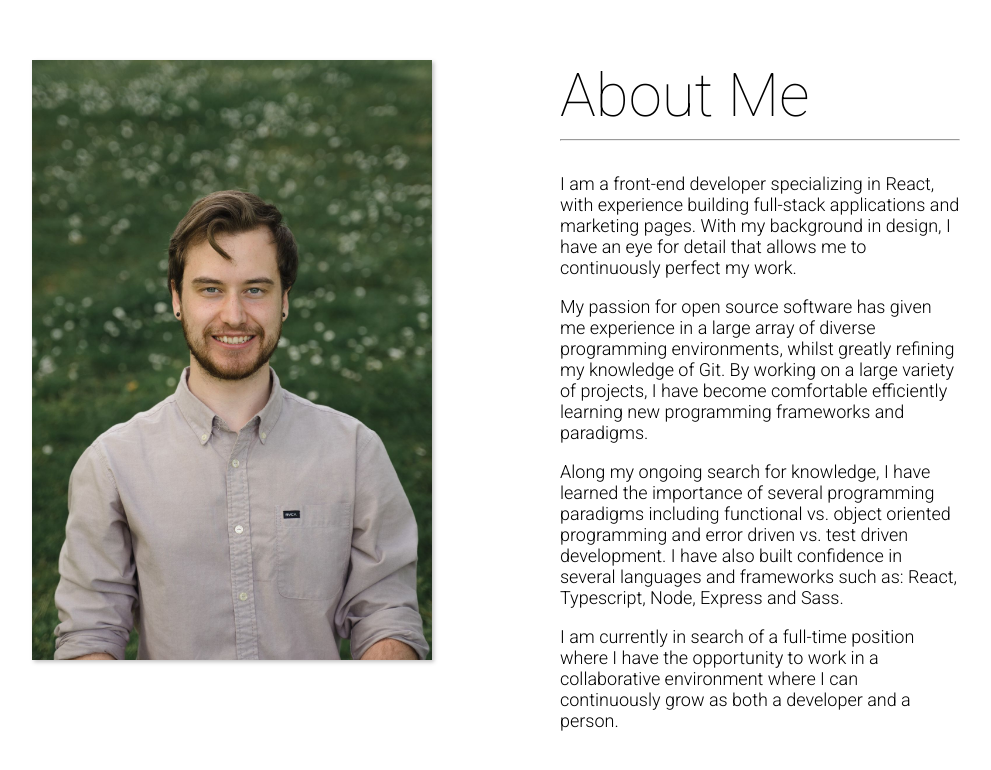
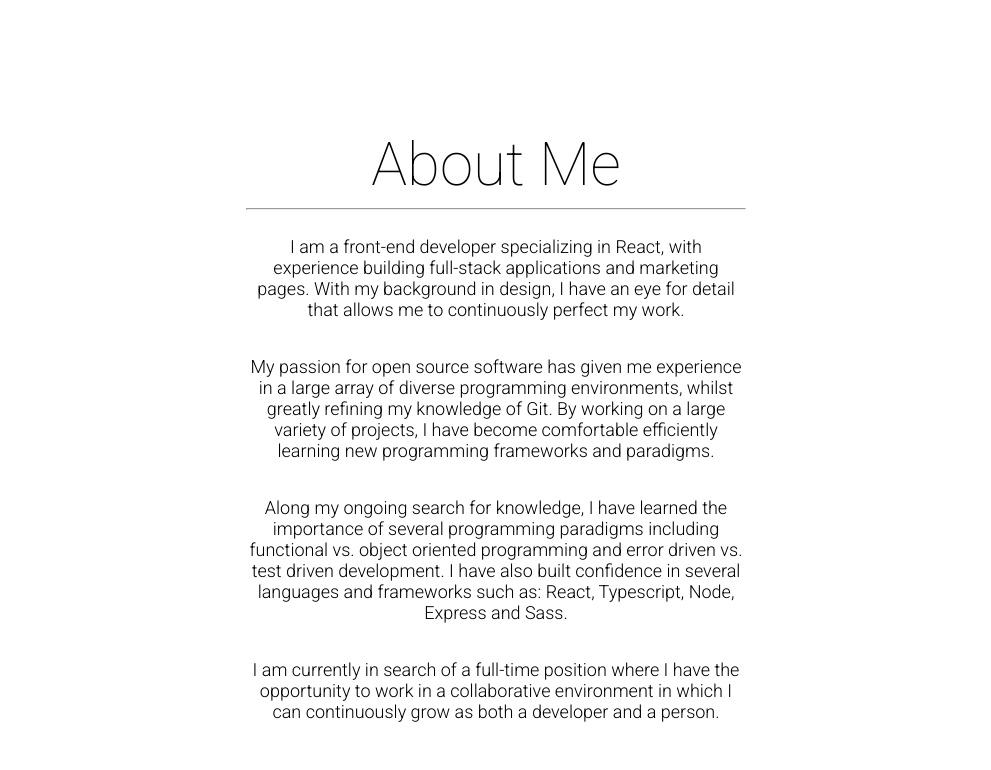
Before and after one commit to KadenZipfel/portfolio-v7, a React (Create React App) app: page / in a window 1280 px wide. Shown: the part 5967-6737 px from the top of the page, without its empty margins (144-1135 px from the left). Built offline with nearby package versions, Linux system fonts and the light colour scheme.

Commit message:
Update styling of about section

```diff
--- a/src/components/About.tsx
+++ b/src/components/About.tsx
@@ -1,16 +1,11 @@
 import React, {Component} from 'react';
 
 import '../layout/components/about.sass';
-
-import about from '../images/about.jpg';
 
 class About extends Component {
   render() {
     return (
       <section className="about" id="about">
-        {/* Change this to an image */}
-        <img className="about__image" src={about} alt="About Me" />
-        <div className="about__text">
         <h2 className="about__header">
           About Me
         </h2>
@@ -39,9 +34,8 @@ class About extends Component {
         <p className="about__paragraph">
           I am currently in search of a full-time position where I
           have the opportunity to work in a collaborative environment
-            where I can continuously grow as both a developer and a person.
+          in which I can continuously grow as both a developer and a person.
         </p>
-        </div>
       </section>
     );
   }
--- a/src/layout/components/about.sass
+++ b/src/layout/components/about.sass
@@ -3,59 +3,21 @@
 @import '../config/_animations'
 
 .about
-  height: 100vh
+  min-height: 100vh
   width: 100vw
   padding: $about-padding
   position: relative
   z-index: -1
-
-  +media($breakpoint-lg)
-    display: flex
-    align-items: center
+  display: flex
+  flex-direction: column
+  align-items: center
+  justify-content: center
 
   +media($breakpoint-md)
     padding: 64px
 
   +media($breakpoint-sm)
     padding: 16px
-
-.about__image
-  height: 600px
-  width: 400px
-  background: #c4c4c4
-  position: absolute
-  right: calc(50% + 64px)
-  top: calc(50% - 300px)
-  opacity: 1
-  box-shadow: 2px 2px 4px rgba(0, 0, 0, 0.25)
-
-  +media($breakpoint-lg)
-    display: none
-
-.about__image.active
-  animation: 0.8s fadeLeft forwards
-
-.about__text
-  position: absolute
-  left: calc(50vw + 64px)
-  top: calc(50vh - 300px)
-  height: 600px
-  width: 400px
-  opacity: 1
-
-  +media($breakpoint-lg)
-    position: relative
-    left: auto
-    top: auto
-    margin: auto
-    text-align: center
-
-  +media($breakpoint-sm)
-    height: auto
-    width: auto
-
-.about__text.active
-  animation: 0.8s fadeLeft forwards
 
 .about__header
   font-size: 60px
@@ -66,11 +28,15 @@
     font-size: 46px
 
 .about__hr
-  margin-bottom: 32px
+  width: 500px
+  max-width: 90vw
 
 .about__paragraph
   font-size: 18px
   font-weight: 300
+  width: 500px
+  text-align: center
+  max-width: 90vw
 
   +media($breakpoint-sm)
     font-size: 16px
```
Lines whose indentation alone changed are shown as unchanged.
